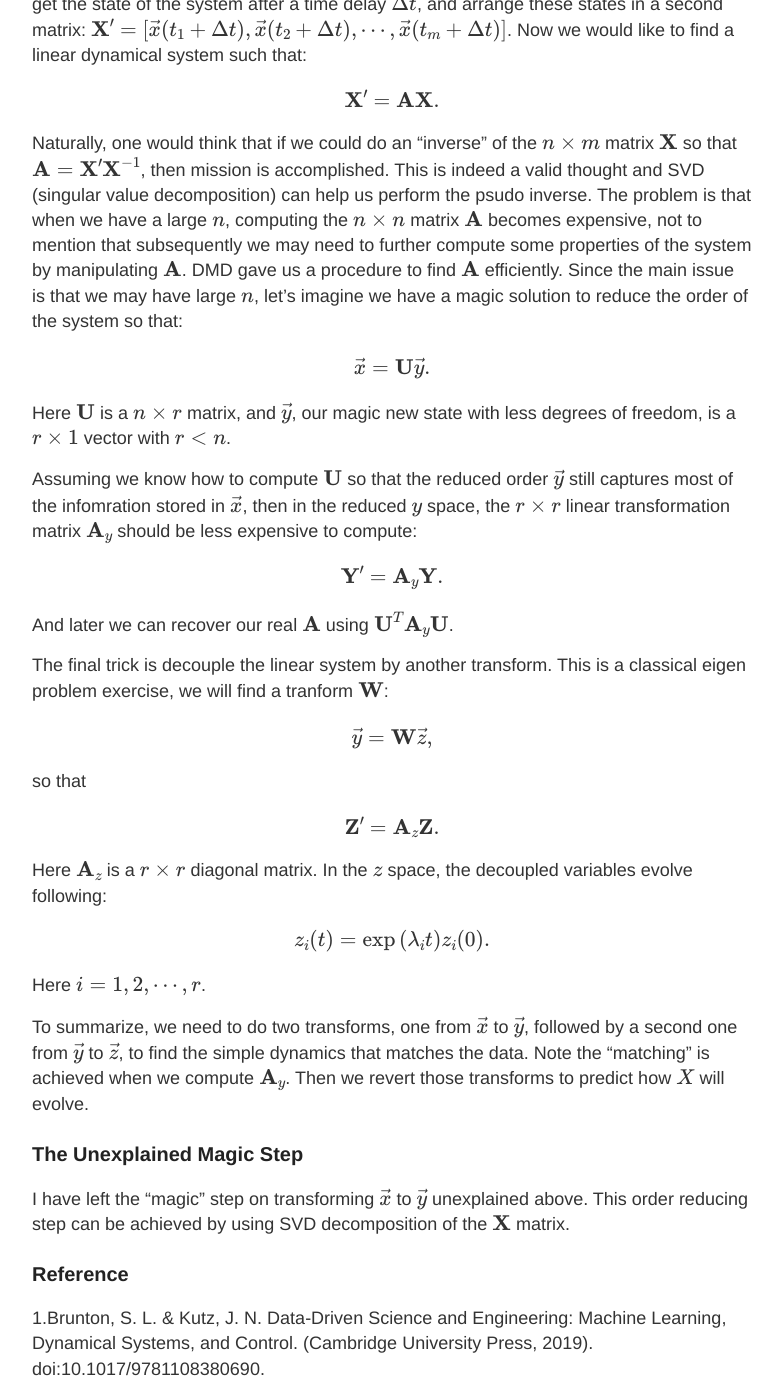
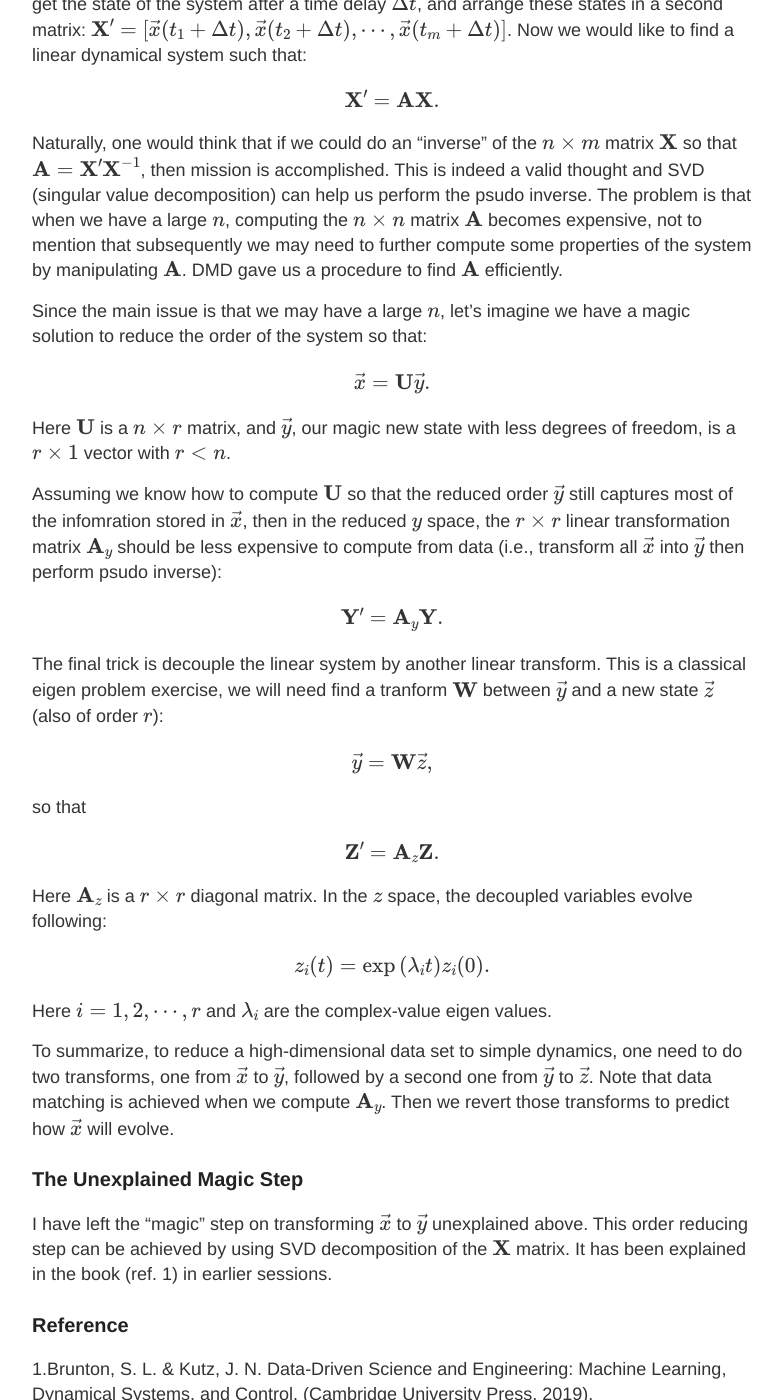
Before and after one commit to tianxiang84/tianxiang84.github.io, a Jekyll site: the page built from _posts/2020-12-28-On-Dynamic-Mode-Decomposition.md, in a window 1280 px wide and 1400 px high, scrolled down 1024 px. Shown: the whole window, without its empty margins (248-1030 px from the left). Built offline with Jekyll 4.4.1, drawn with Linux system fonts in a browser that asks for light colours; formulas are drawn with MathJax 3; comment, search, counter and statistics services are not loaded.

Commit message:
DMD V1.1

```diff
--- a/_posts/2020-12-28-On-Dynamic-Mode-Decomposition.md
+++ b/_posts/2020-12-28-On-Dynamic-Mode-Decomposition.md
@@ -17,19 +17,19 @@ Let's first talk about the data fed into the DMD algorithm. Denote $\vec{x}=[x_1
 \end{equation}
 
 Naturally, one would think that if we could do an "inverse" of the $n \times m$ matrix $\textbf{X}$ so that $\textbf{A} = \textbf{X}' \textbf{X}^{-1}$, then mission is accomplished. This is indeed a valid thought and SVD (singular value decomposition) can help us perform the psudo inverse. The problem is that when we have a large $n$, computing the $n \times n$ matrix $\textbf{A}$ becomes expensive, not to mention that subsequently we may need to further compute some properties of the system by manipulating $\textbf{A}$. DMD gave us a procedure to find $\textbf{A}$ efficiently.
-Since the main issue is that we may have large $n$, let's imagine we have a magic solution to reduce the order of the system so that:
+
+Since the main issue is that we may have a large $n$, let's imagine we have a magic solution to reduce the order of the system so that:
 \begin{equation}
 \vec{x} = \textbf{U} \vec{y}.
 \end{equation}
 Here $\textbf{U}$ is a $n \times r$ matrix, and $\vec{y}$, our magic new state with less degrees of freedom, is a $r \times 1$ vector with $r < n$.
 
-Assuming we know how to compute $\textbf{U}$ so that the reduced order $\vec{y}$ still captures most of the infomration stored in $\vec{x}$, then in the reduced $y$ space, the $r \times r$ linear transformation matrix $\textbf{A}_y$ should be less expensive to compute:
+Assuming we know how to compute $\textbf{U}$ so that the reduced order $\vec{y}$ still captures most of the infomration stored in $\vec{x}$, then in the reduced $y$ space, the $r \times r$ linear transformation matrix $\textbf{A}_y$ should be less expensive to compute from data (i.e., transform all $\vec{x}$ into $\vec{y}$ then perform psudo inverse):
 \begin{equation}
 \textbf{Y}' = \textbf{A}_y \textbf{Y}.
 \end{equation}
-And later we can recover our real $\textbf{A}$ using $\textbf{U}^T \textbf{A}_y \textbf{U}$.
 
-The final trick is decouple the linear system by another transform. This is a classical eigen problem exercise, we will find a tranform $\textbf{W}$:
+The final trick is decouple the linear system by another linear transform. This is a classical eigen problem exercise, we will need find a tranform $\textbf{W}$ between $\vec{y}$ and a new state $\vec{z}$ (also of order $r$):
 \begin{equation}
 \vec{y} = \textbf{W} \vec{z},
 \end{equation}
@@ -41,12 +41,12 @@ Here $\textbf{A}_z$ is a $r \times r$ diagonal matrix. In the $z$ space, the dec
 \begin{equation}
 z_i(t) = \exp \left(\lambda_i t \right) z_i(0).
 \end{equation}
-Here $i=1,2,\cdots,r$.
+Here $i=1,2,\cdots,r$ and $\lambda_i$ are the complex-value eigen values.
 
-To summarize, we need to do two transforms, one from $\vec{x}$ to $\vec{y}$, followed by a second one from $\vec{y}$ to $\vec{z}$, to find the simple dynamics that matches the data. Note the "matching" is achieved when we compute $\textbf{A}_y$. Then we revert those transforms to predict how $X$ will evolve.
+To summarize, to reduce a high-dimensional data set to simple dynamics, one need to do two transforms, one from $\vec{x}$ to $\vec{y}$, followed by a second one from $\vec{y}$ to $\vec{z}$. Note that data matching is achieved when we compute $\textbf{A}_y$. Then we revert those transforms to predict how $\vec{x}$ will evolve.
 
 ### The Unexplained Magic Step
-I have left the "magic" step on transforming $\vec{x}$ to $\vec{y}$ unexplained above. This order reducing step can be achieved by using SVD decomposition of the $\textbf{X}$ matrix.
+I have left the "magic" step on transforming $\vec{x}$ to $\vec{y}$ unexplained above. This order reducing step can be achieved by using SVD decomposition of the $\textbf{X}$ matrix. It has been explained in the book (ref. 1) in earlier sessions.
 
 ### Reference
 1.Brunton, S. L. & Kutz, J. N. Data-Driven Science and Engineering: Machine Learning, Dynamical Systems, and Control. (Cambridge University Press, 2019). doi:10.1017/9781108380690.
```
